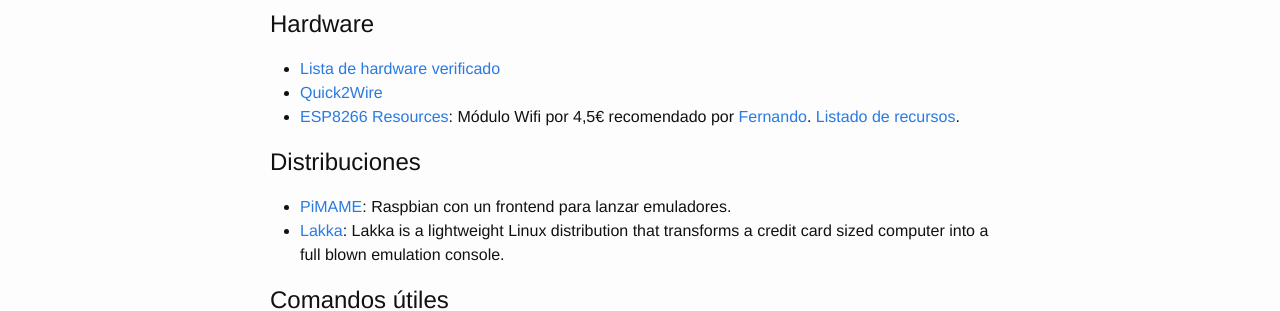
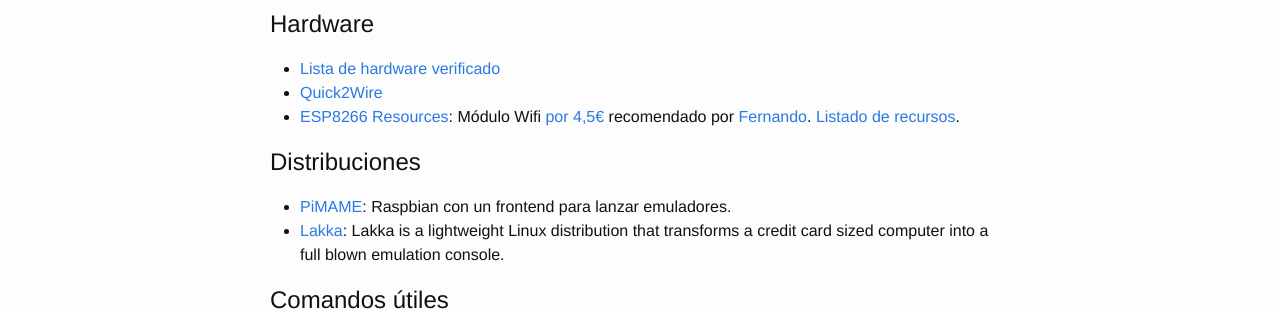
Before and after one commit to eduardofilo/eduardofilo.jekyll, a Jekyll site: the page built from sistemas/raspi.md, in a window 1280 px wide and 900 px high. Shown: the part 407-718 px from the top of the window. Built offline with Jekyll 4.4.1, drawn with Linux system fonts in a browser that asks for light colours; Markdown is read by kramdown in place of the engine named in the settings; some of the changed lines change nothing that is shown.

Commit message:
Cambio menor.

```diff
--- a/sistemas/raspi.md
+++ b/sistemas/raspi.md
@@ -20,7 +20,7 @@
 
 * [Lista de hardware verificado](http://elinux.org/RPi_VerifiedPeripherals)
 * [Quick2Wire](http://Quick2Wire.com)
-* [ESP8266 Resources](http://es.aliexpress.com/item/2PCS-ESP8266-Serial-Esp-01-WIFI-Wireless-Transceiver-Module-Send-Receive-LWIP-AP-STA/32232009463.html?recommendVersion=1): Módulo Wifi por 4,5€ recomendado por [Fernando](https://twitter.com/m_trombone). [Listado de recursos](http://www.xess.com/blog/esp8266-resources/).
+* [ESP8266 Resources](http://espressif.com/en/products/esp8266/): Módulo Wifi [por 4,5€](http://es.aliexpress.com/item/2PCS-ESP8266-Serial-Esp-01-WIFI-Wireless-Transceiver-Module-Send-Receive-LWIP-AP-STA/32232009463.html?recommendVersion=1) recomendado por [Fernando](https://twitter.com/m_trombone). [Listado de recursos](http://www.xess.com/blog/esp8266-resources/).
 
 ## Distribuciones
 
```
